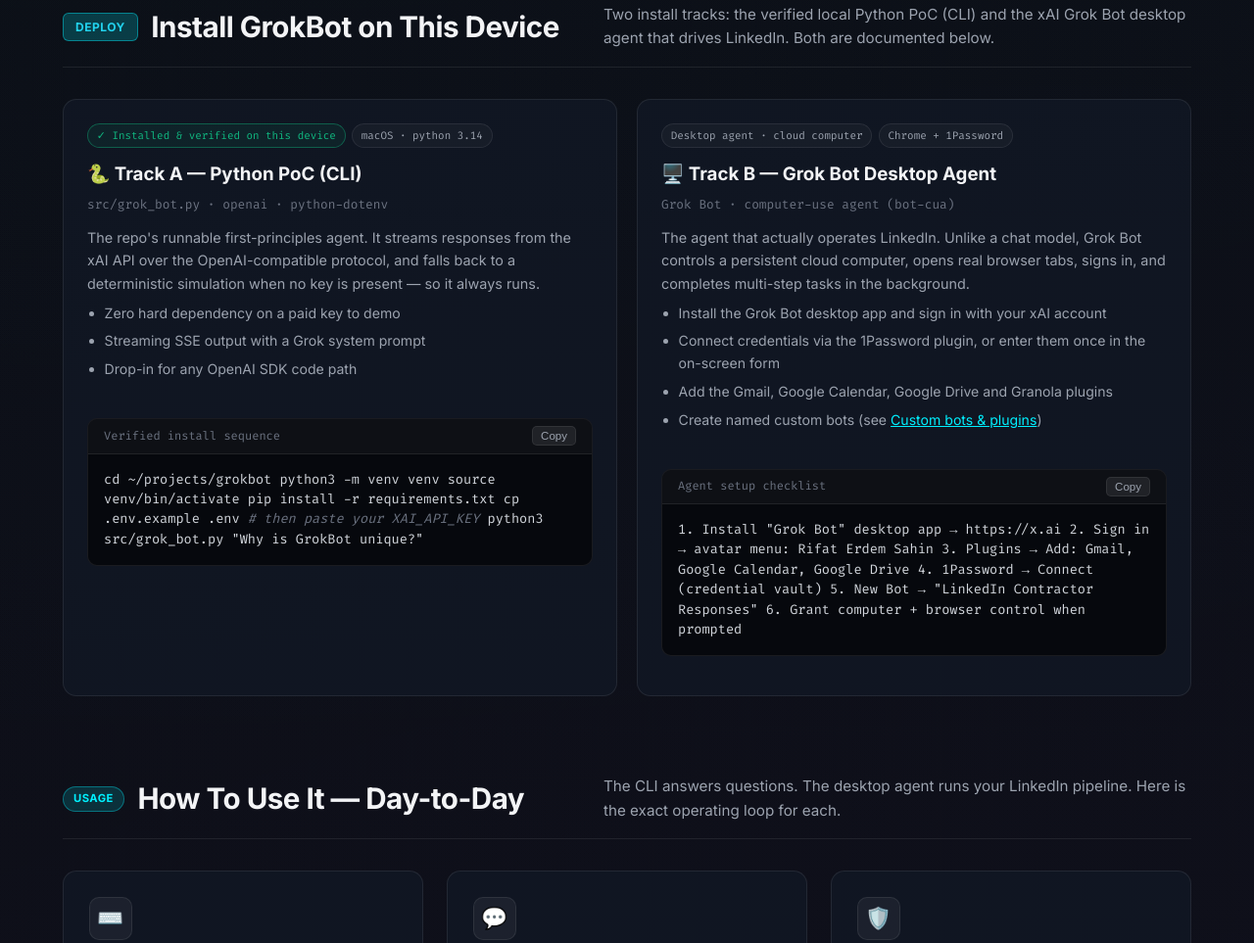
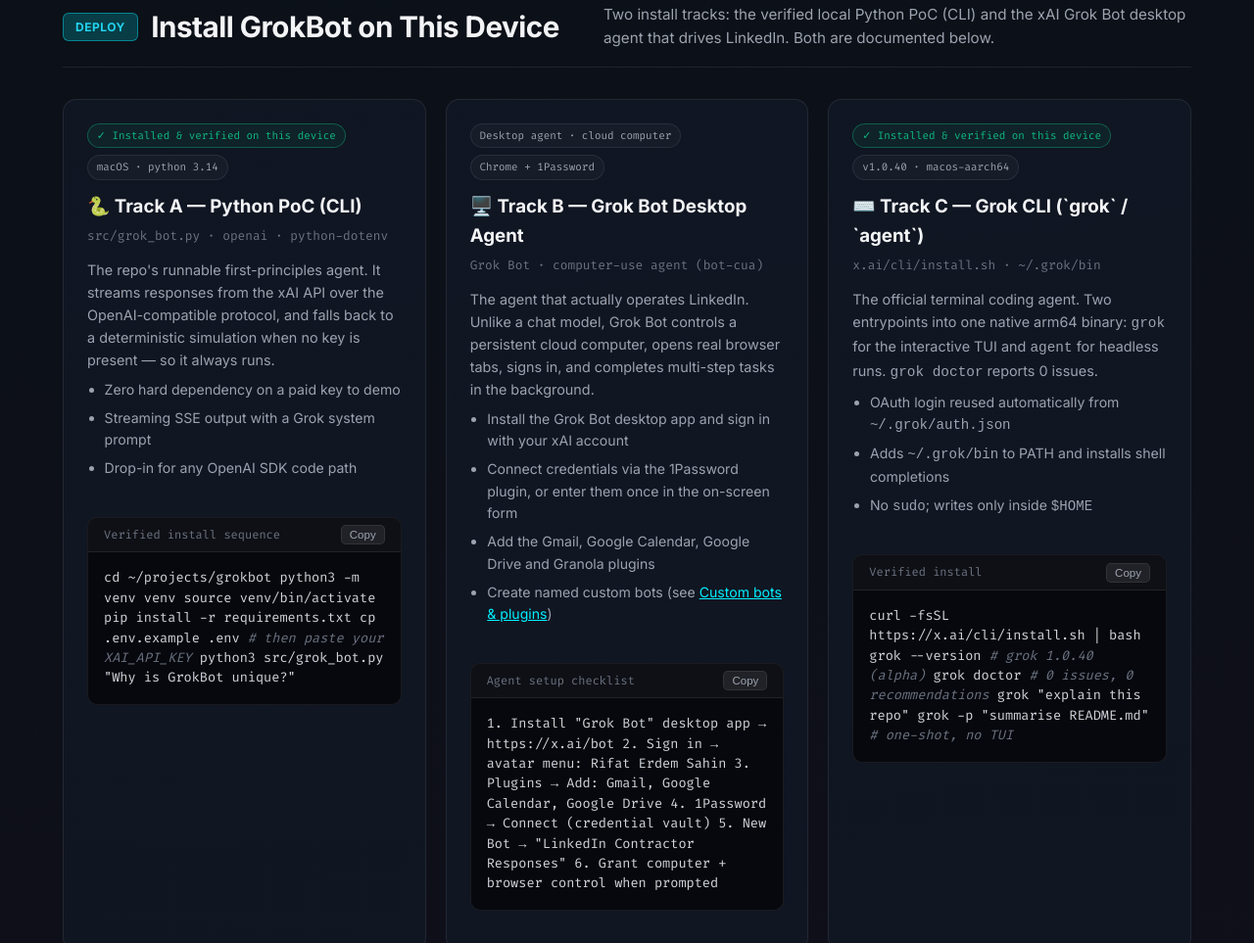
Before and after one commit to rifaterdemsahin/grokbot, a plain HTML site: page index.html in a window 1280 px wide. Shown: the part 6477-7440 px from the top of the page at 98% size. Drawn offline with Linux system fonts and the light colour scheme.

Commit message:
Install xAI Grok CLI 1.0.40 and document it
- Downloaded and inspected x.ai/cli/install.sh before executing; verified it
  requires no sudo, installs to ~/.grok/bin and self-checks the binary.
- Ran the installer: grok/agent 1.0.40 (macos-aarch64), PATH added to ~/.zshrc,
  shell completions generated, OIDC profile reused.
- Verified with `grok --version`, `grok doctor` (0 issues) and `grok du`.
- Add docs/GROK-CLI-REPORT.md with pre-flight inspection, install log,
  verification, auth status, security notes and usage.
- Add Track C (Grok CLI) to the site install section and link the new report.
- Reference https://x.ai/bot (Grok Bot desktop agent) and the CLI installer
  in README.md and index.html.

```diff
--- a/index.html
+++ b/index.html
@@ -1627,12 +1627,40 @@
               <button class="copy-btn" onclick="copyCode('install-b-code')">Copy</button>
             </div>
             <div class="code-body" id="install-b-code">
-1. Install "Grok Bot" desktop app  →  https://x.ai
+1. Install "Grok Bot" desktop app  →  https://x.ai/bot
 2. Sign in  →  avatar menu: Rifat Erdem Sahin
 3. Plugins  →  Add: Gmail, Google Calendar, Google Drive
 4. 1Password →  Connect (credential vault)
 5. New Bot →  "LinkedIn Contractor Responses"
 6. Grant computer + browser control when prompted
+            </div>
+          </div>
+        </div>
+
+        <div class="install-card">
+          <div class="badge-row">
+            <span class="mini-badge ok">✓ Installed &amp; verified on this device</span>
+            <span class="mini-badge">v1.0.40 · macos-aarch64</span>
+          </div>
+          <h3>⌨️ Track C — Grok CLI (`grok` / `agent`)</h3>
+          <div class="tagline">x.ai/cli/install.sh · ~/.grok/bin</div>
+          <p style="color: var(--text-muted); font-size: 0.9rem;">The official terminal coding agent. Two entrypoints into one native arm64 binary: <code>grok</code> for the interactive TUI and <code>agent</code> for headless runs. <code>grok doctor</code> reports 0 issues.</p>
+          <ul>
+            <li>OAuth login reused automatically from <code>~/.grok/auth.json</code></li>
+            <li>Adds <code>~/.grok/bin</code> to PATH and installs shell completions</li>
+            <li>No <code>sudo</code>; writes only inside <code>$HOME</code></li>
+          </ul>
+          <div class="code-box">
+            <div class="code-header">
+              <span>Verified install</span>
+              <button class="copy-btn" onclick="copyCode('install-c-code')">Copy</button>
+            </div>
+            <div class="code-body" id="install-c-code">
+curl -fsSL https://x.ai/cli/install.sh | bash
+grok --version          <span class="c-comm"># grok 1.0.40 (alpha)</span>
+grok doctor             <span class="c-comm"># 0 issues, 0 recommendations</span>
+grok "explain this repo"
+grok -p "summarise README.md"   <span class="c-comm"># one-shot, no TUI</span>
             </div>
           </div>
         </div>
@@ -2042,17 +2070,20 @@
 
       <div class="report-banner">
         <div>
-          <h3 style="margin-bottom: 0.4rem;">📄 Full written report</h3>
-          <p style="color: var(--text-muted); font-size: 0.9rem; max-width: 620px;">A Markdown report covering the device install, package versions, the file scan and rename map, the new directory grouping, and the real-time LinkedIn rationale for UK IT contractors.</p>
-        </div>
-        <a href="docs/REPORT.md" class="btn-install" style="font-size: 0.95rem; padding: 0.7rem 1.4rem;">Open the report →</a>
+          <h3 style="margin-bottom: 0.4rem;">📄 Full written reports</h3>
+          <p style="color: var(--text-muted); font-size: 0.9rem; max-width: 620px;"><strong>REPORT.md</strong> — device install, package versions, file scan and rename map, directory grouping, and the real-time LinkedIn rationale. <strong>GROK-CLI-REPORT.md</strong> — the `grok` CLI install, health check, auth status and usage.</p>
+        </div>
+        <div style="display:flex; gap:0.6rem; flex-wrap:wrap;">
+          <a href="docs/REPORT.md" class="btn-install" style="font-size: 0.95rem; padding: 0.7rem 1.4rem;">Main report →</a>
+          <a href="docs/GROK-CLI-REPORT.md" class="btn-secondary" style="font-size: 0.95rem; padding: 0.7rem 1.4rem;">Grok CLI report →</a>
+        </div>
       </div>
 
       <div class="grid-3" style="margin-top: 1.25rem;">
         <div class="card">
           <div class="card-icon">📦</div>
           <h3>Installed</h3>
-          <p>Local <code>venv</code> with openai 3.16.2, python-dotenv 1.2.3, requests 2.34.2. Entrypoint verified at <code>src/grok_bot.py</code>.</p>
+          <p>Local <code>venv</code> (openai 3.16.2, python-dotenv 1.2.3, requests 2.34.2) and the <strong>Grok CLI 1.0.40</strong> at <code>~/.grok/bin</code>.</p>
         </div>
         <div class="card">
           <div class="card-icon">🗂️</div>
@@ -2094,7 +2125,8 @@
       <strong>Evidence:</strong>
       <a href="#gallery">Screenshots</a> &bull;
       <a href="#report">Report</a> &bull;
-      <a href="docs/REPORT.md">docs/REPORT.md</a>
+      <a href="docs/REPORT.md">docs/REPORT.md</a> &bull;
+      <a href="docs/GROK-CLI-REPORT.md">Grok CLI report</a>
     </p>
     <p style="margin-top: 1rem; color: #4b5563;">Inspired by xAI &amp; Hitchhiker's Guide to the Galaxy. Built for high performance with zero external bloat.</p>
   </footer>
```
Also changed, not shown: 2 other files.
